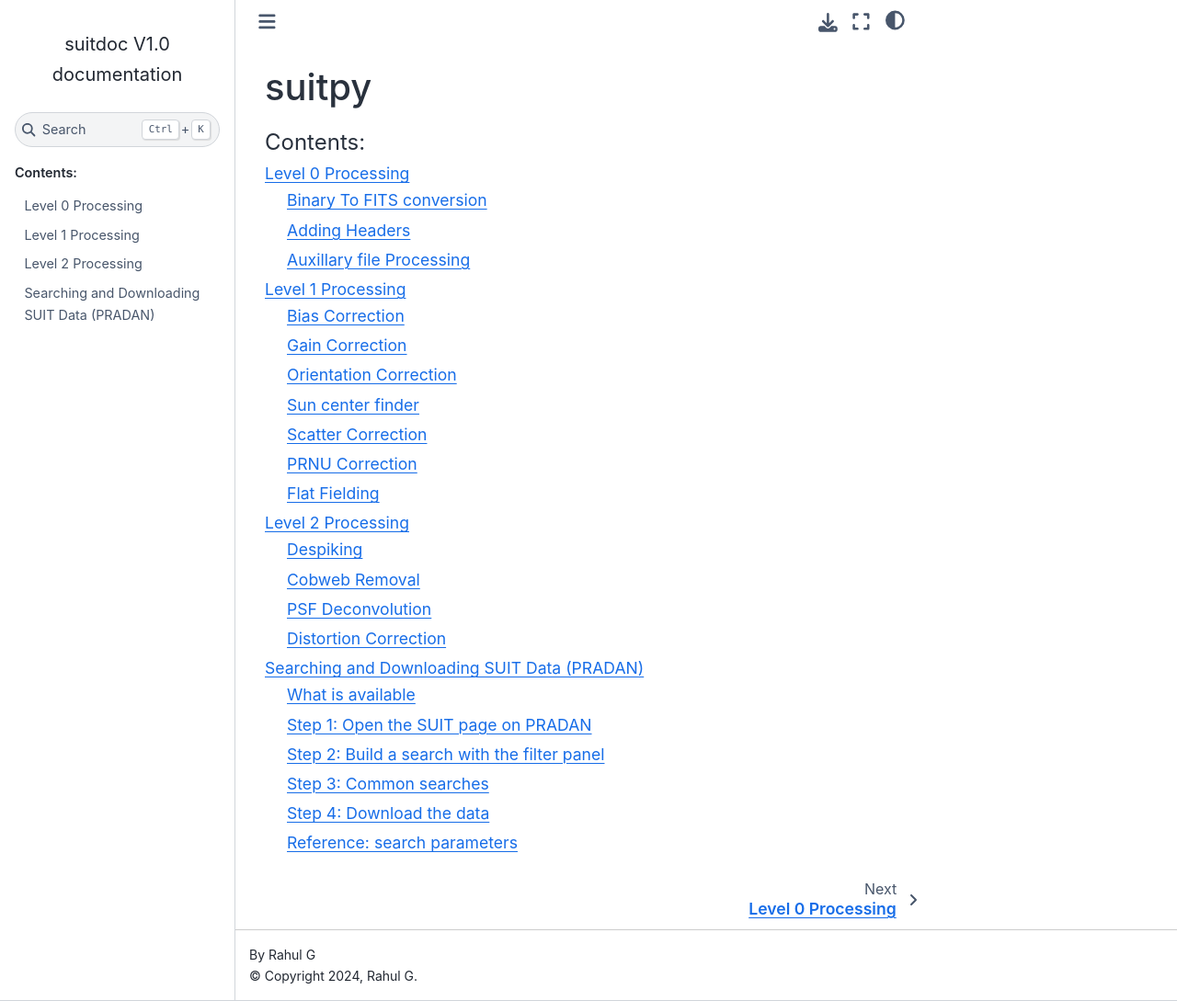
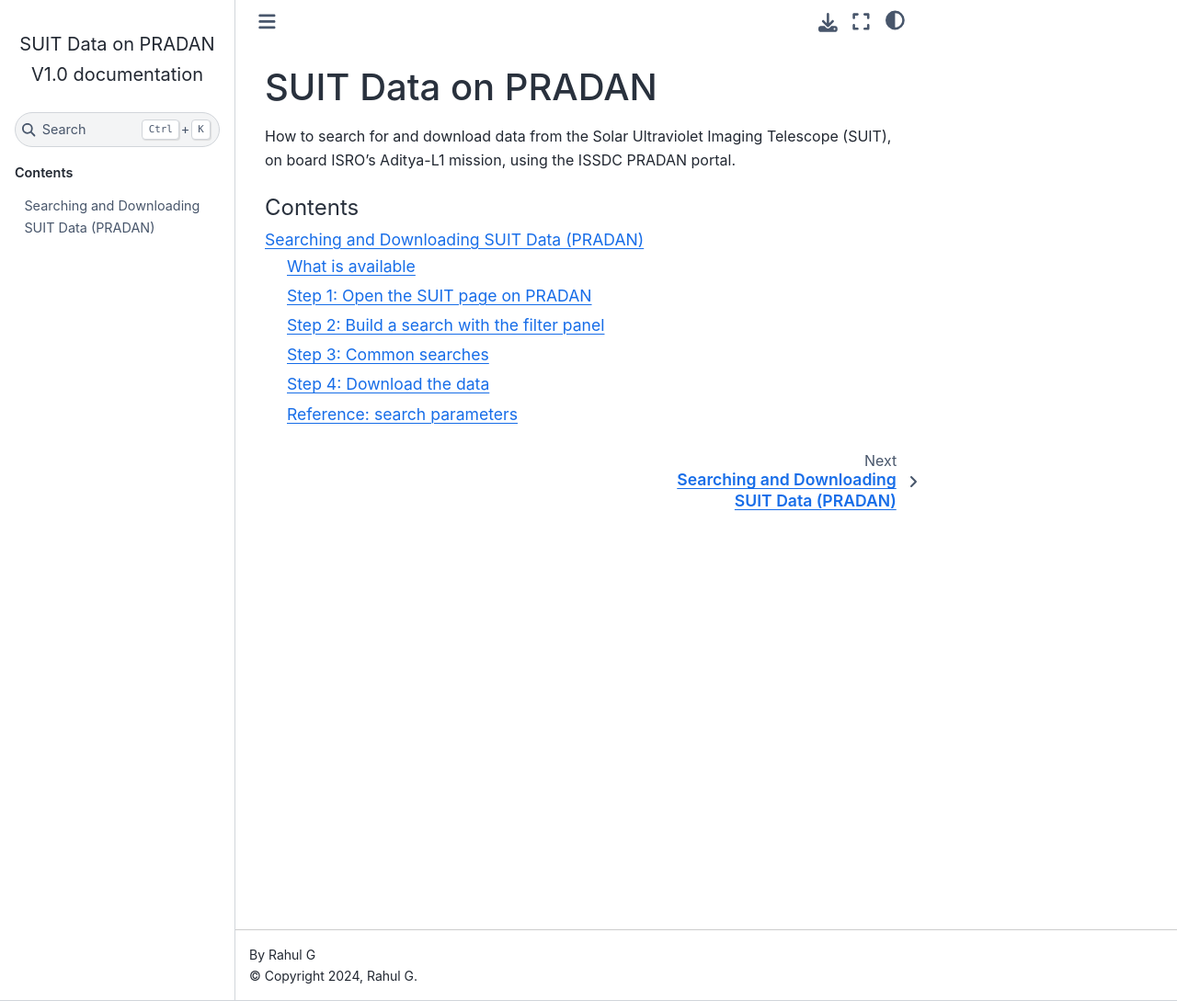
Before and after one commit to suitproject/suitdoc, a Sphinx documentation site: the page built from source/index.rst, in a window 1280 px wide and 1089 px high. Shown: the whole window at 92% size. Built offline with Sphinx 7.4.7 and the Sphinx Book theme 1.1.4, drawn with Linux system fonts in a browser that asks for light colours.

Commit message:
Limit docs to PRADAN search and download
- Remove the Level-0/1/2 processing pages
- Index now covers only the PRADAN guide
- Trim the data-levels section to the ProcessingLevel values and
  availability on PRADAN
- Rename the project; drop the unused _static path

```diff
--- a/source/conf.py
+++ b/source/conf.py
@@ -6,7 +6,7 @@
 # -- Project information -----------------------------------------------------
 # https://www.sphinx-doc.org/en/master/usage/configuration.html#project-information
 
-project = 'suitdoc'
+project = 'SUIT Data on PRADAN'
 copyright = '2024, Rahul G'
 author = 'Rahul G'
 release = 'V1.0'
@@ -26,4 +26,3 @@ master_doc = 'index'
 
 # html_theme = 'pydata_sphinx_theme'
 html_theme = 'sphinx_book_theme'
-html_static_path = ['_static']
--- a/source/index.rst
+++ b/source/index.rst
@@ -1,16 +1,12 @@
-.. suitdoc documentation master file, created by
-   sphinx-quickstart on Fri Aug  9 12:54:53 2024.
-   You can adapt this file completely to your liking, but it should at least
-   contain the root `toctree` directive.
+SUIT Data on PRADAN
+===================
 
-suitpy
-=====================
+How to search for and download data from the Solar Ultraviolet Imaging
+Telescope (SUIT), on board ISRO's Aditya-L1 mission, using the ISSDC
+PRADAN portal.
 
 .. toctree::
-    :maxdepth: 2
-    :caption: Contents:
+   :maxdepth: 2
+   :caption: Contents
 
-    level0
-    level1
-    level2
-    pradan_portal
+   pradan_portal
--- a/source/level0.rst
+++ /dev/null
@@ -1,23 +0,0 @@
-Level 0 Processing
-=================
-
-Level-0 data is available to download from ISRO's data center, ISSDC. SUIT-POC pings the ISSDC server every 10 minutes and checks for new data dumps.
-The data is bundled as tar balls of one hour. Each tar ball should come with a trg file, which contains the checksum and file size of the tar ball.
-The ``checkDownload.sh`` script does a file size matching and then does the download. If both files are not present, then they are added to a waiting queue.
-Whenever both the files are available, the download is triggered.
-
-
-Binary To FITS conversion
--------------------------
-When the download of a tar ball is completed, ``extract.sh`` file will trigger the unzip process and push to the ``binary.queue``.
-Each tar ball is includes image and header file for each image for a duration of roughly one hour.
-
-Adding Headers
--------------
-- Types of Headers
-- Analog hk parameters
-- Status hk parameters
--
-
-Auxillary file Processing
-----------------
--- a/source/level1.rst
+++ /dev/null
@@ -1,26 +0,0 @@
-Level 1 Processing
-=================
-
-Intro para about level 1 processing.
-
-
-Bias Correction
----------
-
-Gain Correction
---------
-
-Orientation Correction
--------
-
-Sun center finder
--------
-
-Scatter Correction
-------------------
-
-PRNU Correction
---------------
-
-Flat Fielding
--------------
--- a/source/level2.rst
+++ /dev/null
@@ -1,19 +0,0 @@
-Level 2 Processing
-==================
-
-
-blah blah blah
-
-
-Despiking
----------
-
-
-Cobweb Removal
---------------
-
-PSF Deconvolution
--------------
-
-Distortion Correction
-----------------------
--- a/source/pradan_portal.rst
+++ b/source/pradan_portal.rst
@@ -19,21 +19,19 @@ What is available
 
 .. list-table::
    :header-rows: 1
-   :widths: 20 80
+   :widths: 20 30 50
 
    * - Level
-     - Availability on PRADAN
+     - ``ProcessingLevel`` value
+     - On PRADAN
    * - Level-1
-     - Calibrated images (bias, gain, flat field, PRNU, scatter and WCS).
-       Published within about 24 hours of observation.
+     - ``level1``
+     - Within about 24 hours of observation
    * - Level-2
-     - Level-1 plus distortion correction, spike removal and
-       contamination / limb-darkening correction. Published within about
-       7 days of observation, as a multi-extension FITS file with a
-       ``SPIKE_TABLE`` extension.
+     - ``level2``
+     - Within about 7 days of observation
 
-Level-0 data is not public. For how each level is produced, see
-:doc:`level1` and :doc:`level2`.
+Level-0 data is not public.
 
 
 Step 1: Open the SUIT page on PRADAN
```
